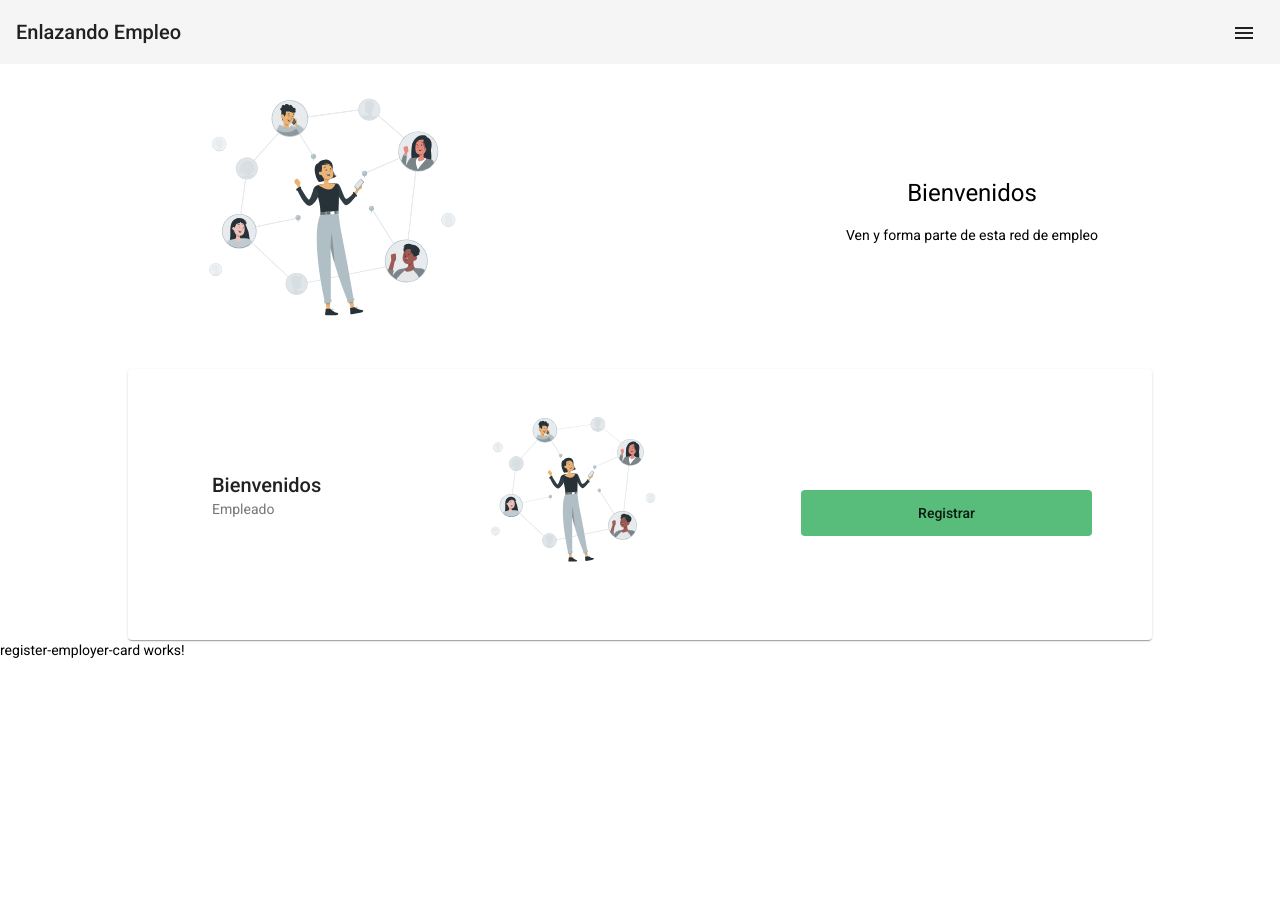
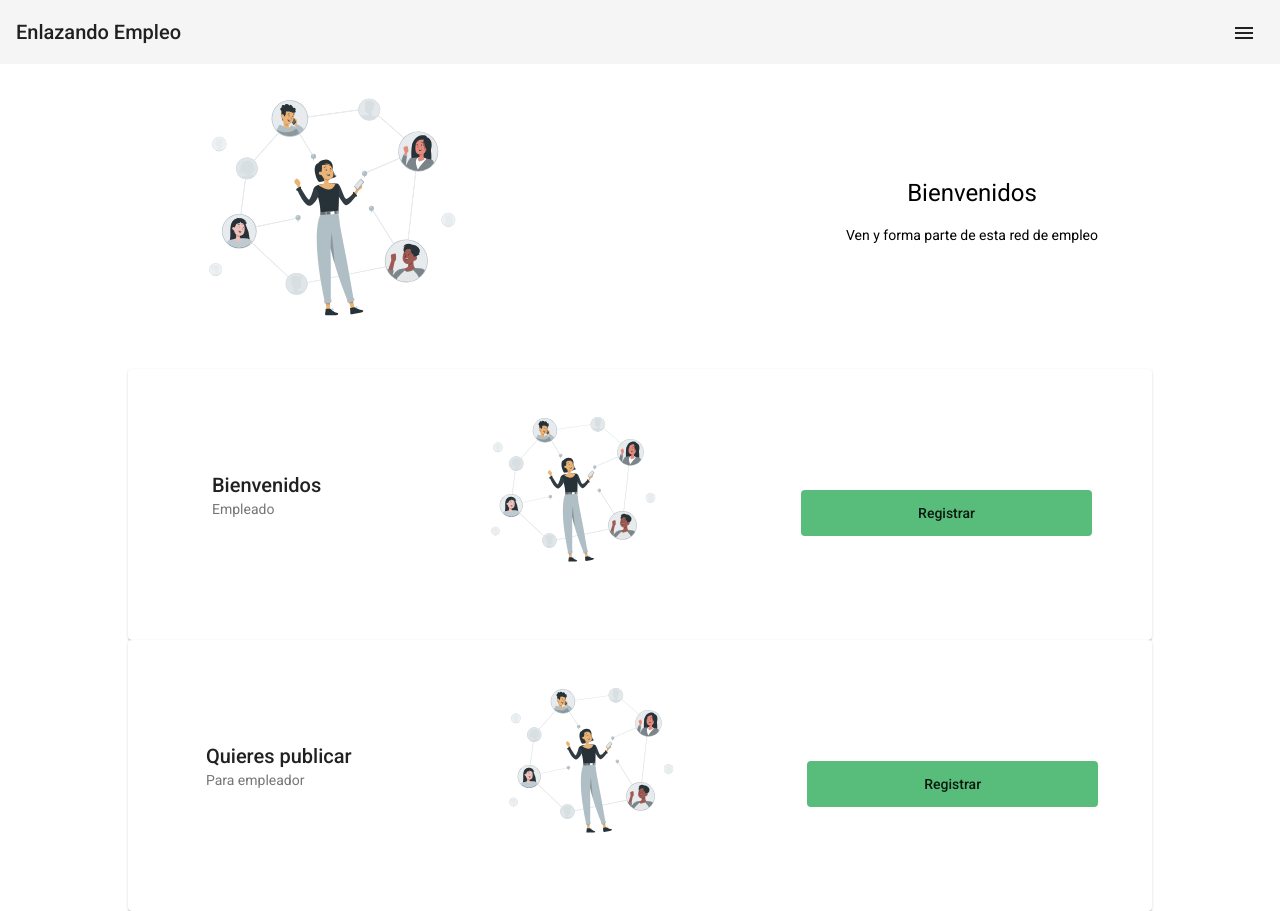
Before and after one commit to Angular-Web-Project/Enlazando-Empleo-Web, an Angular app: page /welcome in a window 1280 px wide. Before the commit the page ends 800 px from the top, so only its background shows below. Built offline with nearby package versions, Linux system fonts and the light colour scheme.

Commit message:
home section employer

```diff
--- a/src/app/home/components/register-employer-card/register-employer-card.component.css
+++ b/src/app/home/components/register-employer-card/register-employer-card.component.css
@@ -0,0 +1,21 @@
+.employer-container {
+    display: flex;
+    justify-content: center;
+  }
+
+  .register-employer-card {
+    display: flex;
+    flex-wrap: wrap;
+    width: 80%;
+    align-items: center;
+    justify-content: space-around;
+    padding: 25px 0px;
+  }
+
+  .section-content .img {
+    width: 200px;
+  }
+
+  .register-employer-actions  {
+    text-align: center;
+  }
--- a/src/app/home/components/register-employer-card/register-employer-card.component.html
+++ b/src/app/home/components/register-employer-card/register-employer-card.component.html
@@ -1 +1,16 @@
-<p>register-employer-card works!</p>
+<div class="employer-container">
+    <mat-card class="register-employer-card">
+      <mat-card-header class="register-employer-header">
+        <mat-card-title>Quieres publicar</mat-card-title>
+        <mat-card-subtitle>Para empleador</mat-card-subtitle>
+      </mat-card-header>
+      <mat-card-content class="register-employer-content">
+        <div class="section-content">
+          <img class="img" src="../../../../assets/img/person-header.svg" alt="">
+      </div>
+      </mat-card-content>
+      <mat-card-actions class="register-employer-actions">
+        <app-register-button></app-register-button>
+      </mat-card-actions>
+    </mat-card>
+  </div>
```
